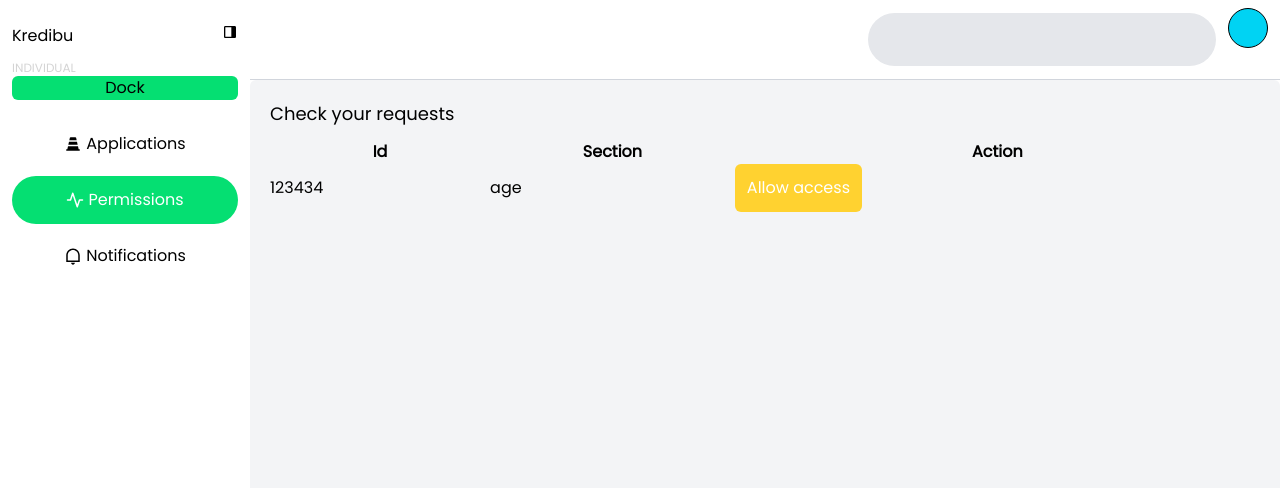
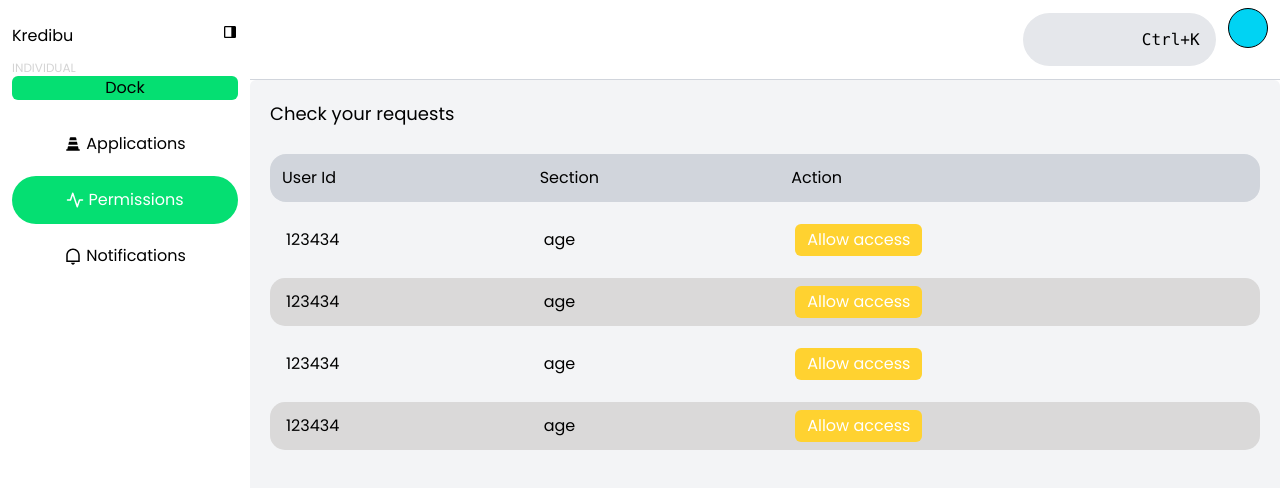
Before and after one commit to afobaje/kredibu, a Next.js app: page /dashboard/permissions in a window 1280 px wide. Shown: the top 488 px of the page. Built offline with nearby package versions, Linux system fonts and the light colour scheme.

Commit message:
worked on permissions and search

```diff
--- a/package.json
+++ b/package.json
@@ -10,6 +10,7 @@
   },
   "dependencies": {
     "@hookform/resolvers": "^4.1.0",
+    "@radix-ui/react-dialog": "^1.1.6",
     "@radix-ui/react-label": "^2.1.2",
     "@radix-ui/react-menubar": "^1.1.6",
     "@radix-ui/react-slot": "^1.1.2",
--- a/src/Types/Type.tsx
+++ b/src/Types/Type.tsx
@@ -60,3 +60,5 @@ export type DashboardLayoutType = { sidebar: ReactNode, children: ReactElement }
 export type MenuType = { title: string, item: ReactNode[] }
 
 export type MenuItemType = { icon: ReactNode, label: string, href?: string, onClick?: () => void }
+
+export type DashboardCardType={label:string,buttonText:string,onClick?:()=>void}
--- a/src/app/globals.css
+++ b/src/app/globals.css
@@ -134,7 +134,26 @@ footer{
   -webkit-mask-image: linear-gradient(to top, rgba(0, 0, 0, 1), rgba(0, 0, 0, 0)); */
 }
 
+  .table{
+    /* tr::even{
+      background-color: var(--pale-purple-one);
+    } */
+     /* tr:n */
+     tr{
+      padding:0 4px;
 
+     }
+     tr:nth-child(even){
+      background-color: rgb(218, 217, 217);
+      /* border-radius:5px; */
+      td:first-child{
+        border-radius:15px 0 0 15px;
+      }
+      td:last-child{
+        border-radius:0 15px 15px 0;
+      }
+     }
+  }
 
 @media (prefers-color-scheme:dark) {
 
--- /dev/null
+++ b/src/components/DesignComponents/Dialog.tsx
@@ -0,0 +1,27 @@
+import React from 'react'
+import { Dialog, DialogContent, DialogHeader, DialogTitle, DialogTrigger } from '../ui/dialog'
+
+export default function DialogComponent() {
+  return (
+    <Dialog>
+        <DialogTrigger className='w-3/4'>  <div className='rounded-full h-2/3 inline-flex w-full justify-end items-center outline-none px-4 my-auto bg-gray-200' >
+            <kbd>Ctrl+K</kbd>
+          </div></DialogTrigger>
+        <DialogContent className='bg-gray-500 h-2/3 font-normal rounded-lg outline-none'>
+            <DialogHeader>
+
+            <DialogTitle>
+                <div className="flex bg-gray-200 w-full mt-4 rounded-md justify-between">
+                <input className='bg-gray-200 w-3/4 px-3 py-2 rounded-2xl outline-none ' />
+<button type='button' className='mr-3'>Esc</button>
+                </div>
+                </DialogTitle>
+            </DialogHeader>
+            <div className="flex">
+
+            </div>
+
+        </DialogContent>
+    </Dialog>
+  )
+}
--- a/src/components/DesignComponents/Headers/DashboardHeaders.tsx
+++ b/src/components/DesignComponents/Headers/DashboardHeaders.tsx
@@ -1,11 +1,16 @@
 import React from 'react'
+import DialogComponent from '../Dialog'
 
 export default function DashboardHeader() {
   return (
     <header className="h-[10vh] border-b border-gray-300 ">
       <nav className="flex w-full justify-end h-full">
-        <div className="items flex justify-between">
-          <input type="text" className='rounded-full h-2/3 outline-none px-4 my-auto bg-gray-200' />
+        <div className="items flex justify-between w-1/4">
+          {/* <button className='rounded-full h-2/3 inline-flex justify-end items-center w-3/4 outline-none px-4 my-auto bg-gray-200' type='button'>
+            <kbd>Ctrl+K</kbd>
+          </button> */}
+          <DialogComponent/>
+          {/* <input type="text" className='rounded-full h-2/3 outline-none px-4 my-auto bg-gray-200' /> */}
           <User/>
         </div>
       </nav>
--- /dev/null
+++ b/src/components/DesignComponents/MenuModal.tsx
@@ -0,0 +1,15 @@
+import React, { ReactNode } from 'react'
+import { Menubar, MenubarContent, MenubarItem, MenubarMenu, MenubarTrigger } from '../ui/menubar'
+
+export default function MenuModal({ trigger, menuItems }: { trigger: ReactNode, menuItems: ReactNode[] }) {
+    return (
+        <Menubar>
+            <MenubarMenu>
+                <MenubarTrigger>{trigger}</MenubarTrigger>
+                <MenubarContent className='bg-white'>
+                    {menuItems.map((val, i) => <MenubarItem className='bg-gray-300' key={i}>{val}</MenubarItem>)}
+                </MenubarContent>
+            </MenubarMenu>
+        </Menubar>
+    )
+}
--- a/src/components/DesignComponents/PermissionTable.tsx
+++ b/src/components/DesignComponents/PermissionTable.tsx
@@ -1,18 +1,40 @@
+'use client'
 export default function PermissionsTable() {
-    return <table className='w-full'>
-      <thead>
-        <tr>
-          <th>Id</th>
-          <th>Section</th>
-          <th>Action</th>
+    return <table className='w-full table'>
+      <thead className="bg-gray-300 rounded-full">
+        <tr className="py-10">
+          <th className="py-3 text-start px-3 font-normal rounded-tl-2xl rounded-bl-2xl">User Id</th>
+          <th className="py-3 text-start px-3 font-normal">Section</th>
+          <th className="py-3 text-start px-3 font-normal rounded-tr-2xl rounded-br-2xl">Action</th>
         </tr>
       </thead>
-      <tbody>
-        <tr>
-          <td>123434</td>
-          <td>age</td>
-          <td><button type='button' className='bg-amber-300 text-white p-3 cursor-pointer rounded-md' >Allow access</button></td>
+      <tbody className="my-2 ">
+        <tr className=" ">
+          <td className="py-2 px-4">123434</td>
+          <td className="py-2 px-4">age</td>
+          <td className="py-2 px-4"><button type='button' onClick={()=>alert('Hello world')} className='bg-amber-300 text-white px-3 py-1 cursor-pointer rounded-md' >Allow access</button></td>
+        </tr>
+        <tr className=" ">
+          <td className="py-2 px-4">123434</td>
+          <td className="py-2 px-4">age</td>
+          <td className="py-2 px-4"><button type='button' onClick={()=>alert('Hello world')} className='bg-amber-300 text-white px-3 py-1 cursor-pointer rounded-md' >Allow access</button></td>
+        </tr>
+        <tr className=" ">
+          <td className="py-2 px-4">123434</td>
+          <td className="py-2 px-4">age</td>
+          <td className="py-2 px-4"><button type='button' onClick={()=>alert('Hello world')} className='bg-amber-300 text-white px-3 py-1 cursor-pointer rounded-md' >Allow access</button></td>
+        </tr>
+        <tr className=" ">
+          <td className="py-2 px-4">123434</td>
+          <td className="py-2 px-4">age</td>
+          <td className="py-2 px-4"><button type='button' onClick={()=>alert('Hello world')} className='bg-amber-300 text-white px-3 py-1 cursor-pointer rounded-md' >Allow access</button></td>
         </tr>
       </tbody>
+      <style>{`
+      table{
+      border-spacing:0px 14px;
+      border-collapse:separate;
+      }`}
+      </style>
     </table>
   }
--- /dev/null
+++ b/src/components/ui/dialog.tsx
@@ -0,0 +1,122 @@
+"use client"
+
+import * as React from "react"
+import * as DialogPrimitive from "@radix-ui/react-dialog"
+import { X } from "lucide-react"
+
+import { cn } from "@/lib/utils"
+
+const Dialog = DialogPrimitive.Root
+
+const DialogTrigger = DialogPrimitive.Trigger
+
+const DialogPortal = DialogPrimitive.Portal
+
+const DialogClose = DialogPrimitive.Close
+
+const DialogOverlay = React.forwardRef<
+  React.ElementRef<typeof DialogPrimitive.Overlay>,
+  React.ComponentPropsWithoutRef<typeof DialogPrimitive.Overlay>
+>(({ className, ...props }, ref) => (
+  <DialogPrimitive.Overlay
+    ref={ref}
+    className={cn(
+      "fixed inset-0 z-50 bg-black/80  data-[state=open]:animate-in data-[state=closed]:animate-out data-[state=closed]:fade-out-0 data-[state=open]:fade-in-0",
+      className
+    )}
+    {...props}
+  />
+))
+DialogOverlay.displayName = DialogPrimitive.Overlay.displayName
+
+const DialogContent = React.forwardRef<
+  React.ElementRef<typeof DialogPrimitive.Content>,
+  React.ComponentPropsWithoutRef<typeof DialogPrimitive.Content>
+>(({ className, children, ...props }, ref) => (
+  <DialogPortal>
+    <DialogOverlay />
+    <DialogPrimitive.Content
+      ref={ref}
+      className={cn(
+        "fixed left-[50%] top-[50%] z-50 grid w-full max-w-lg translate-x-[-50%] translate-y-[-50%] gap-4 border bg-background p-6 shadow-lg duration-200 data-[state=open]:animate-in data-[state=closed]:animate-out data-[state=closed]:fade-out-0 data-[state=open]:fade-in-0 data-[state=closed]:zoom-out-95 data-[state=open]:zoom-in-95 data-[state=closed]:slide-out-to-left-1/2 data-[state=closed]:slide-out-to-top-[48%] data-[state=open]:slide-in-from-left-1/2 data-[state=open]:slide-in-from-top-[48%] sm:rounded-lg",
+        className
+      )}
+      {...props}
+    >
+      {children}
+      <DialogPrimitive.Close className="absolute right-4 top-4 rounded-sm opacity-70 ring-offset-background transition-opacity hover:opacity-100 focus:outline-none focus:ring-2 focus:ring-ring focus:ring-offset-2 disabled:pointer-events-none data-[state=open]:bg-accent data-[state=open]:text-muted-foreground">
+        <X className="h-4 w-4" />
+        <span className="sr-only">Close</span>
+      </DialogPrimitive.Close>
+    </DialogPrimitive.Content>
+  </DialogPortal>
+))
+DialogContent.displayName = DialogPrimitive.Content.displayName
+
+const DialogHeader = ({
+  className,
+  ...props
+}: React.HTMLAttributes<HTMLDivElement>) => (
+  <div
+    className={cn(
+      "flex flex-col space-y-1.5 text-center sm:text-left",
+      className
+    )}
+    {...props}
+  />
+)
+DialogHeader.displayName = "DialogHeader"
+
+const DialogFooter = ({
+  className,
+  ...props
+}: React.HTMLAttributes<HTMLDivElement>) => (
+  <div
+    className={cn(
+      "flex flex-col-reverse sm:flex-row sm:justify-end sm:space-x-2",
+      className
+    )}
+    {...props}
+  />
+)
+DialogFooter.displayName = "DialogFooter"
+
+const DialogTitle = React.forwardRef<
+  React.ElementRef<typeof DialogPrimitive.Title>,
+  React.ComponentPropsWithoutRef<typeof DialogPrimitive.Title>
+>(({ className, ...props }, ref) => (
+  <DialogPrimitive.Title
+    ref={ref}
+    className={cn(
+      "text-lg  leading-none tracking-tight",
+      className
+    )}
+    {...props}
+  />
+))
+DialogTitle.displayName = DialogPrimitive.Title.displayName
+
+const DialogDescription = React.forwardRef<
+  React.ElementRef<typeof DialogPrimitive.Description>,
+  React.ComponentPropsWithoutRef<typeof DialogPrimitive.Description>
+>(({ className, ...props }, ref) => (
+  <DialogPrimitive.Description
+    ref={ref}
+    className={cn("text-sm text-muted-foreground", className)}
+    {...props}
+  />
+))
+DialogDescription.displayName = DialogPrimitive.Description.displayName
+
+export {
+  Dialog,
+  DialogPortal,
+  DialogOverlay,
+  DialogClose,
+  DialogTrigger,
+  DialogContent,
+  DialogHeader,
+  DialogFooter,
+  DialogTitle,
+  DialogDescription,
+}
--- a/src/components/ui/menubar.tsx
+++ b/src/components/ui/menubar.tsx
@@ -43,7 +43,7 @@ const Menubar = React.forwardRef<
   <MenubarPrimitive.Root
     ref={ref}
     className={cn(
-      "flex h-10 items-center space-x-1 rounded-md border bg-background p-1",
+      "flex h-10 items-center space-x-1 rounded-md bg-background p-1",
       className
     )}
     {...props}
@@ -117,7 +117,7 @@ const MenubarContent = React.forwardRef<
         alignOffset={alignOffset}
         sideOffset={sideOffset}
         className={cn(
-          "z-50 min-w-[12rem] overflow-hidden rounded-md border bg-popover p-1 text-popover-foreground shadow-md data-[state=open]:animate-in data-[state=closed]:fade-out-0 data-[state=open]:fade-in-0 data-[state=closed]:zoom-out-95 data-[state=open]:zoom-in-95 data-[side=bottom]:slide-in-from-top-2 data-[side=left]:slide-in-from-right-2 data-[side=right]:slide-in-from-left-2 data-[side=top]:slide-in-from-bottom-2",
+          "z-50 min-w-[12rem] overflow-hidden rounded-md bg-popover p-1 text-popover-foreground shadow-md data-[state=open]:animate-in data-[state=closed]:fade-out-0 data-[state=open]:fade-in-0 data-[state=closed]:zoom-out-95 data-[state=open]:zoom-in-95 data-[side=bottom]:slide-in-from-top-2 data-[side=left]:slide-in-from-right-2 data-[side=right]:slide-in-from-left-2 data-[side=top]:slide-in-from-bottom-2",
           className
         )}
         {...props}
```
Also changed, not shown: src/app/(HomeLinks)/dashboard/applications/[bio]/page.tsx (+55 -14 lines), src/app/(HomeLinks)/dashboard/applications/page.tsx (+8 -4 lines), src/components/DesignComponents/ResponsiveCard.tsx (line endings or trailing spaces), 1 other file (tests, documents, lock files or other folders).
